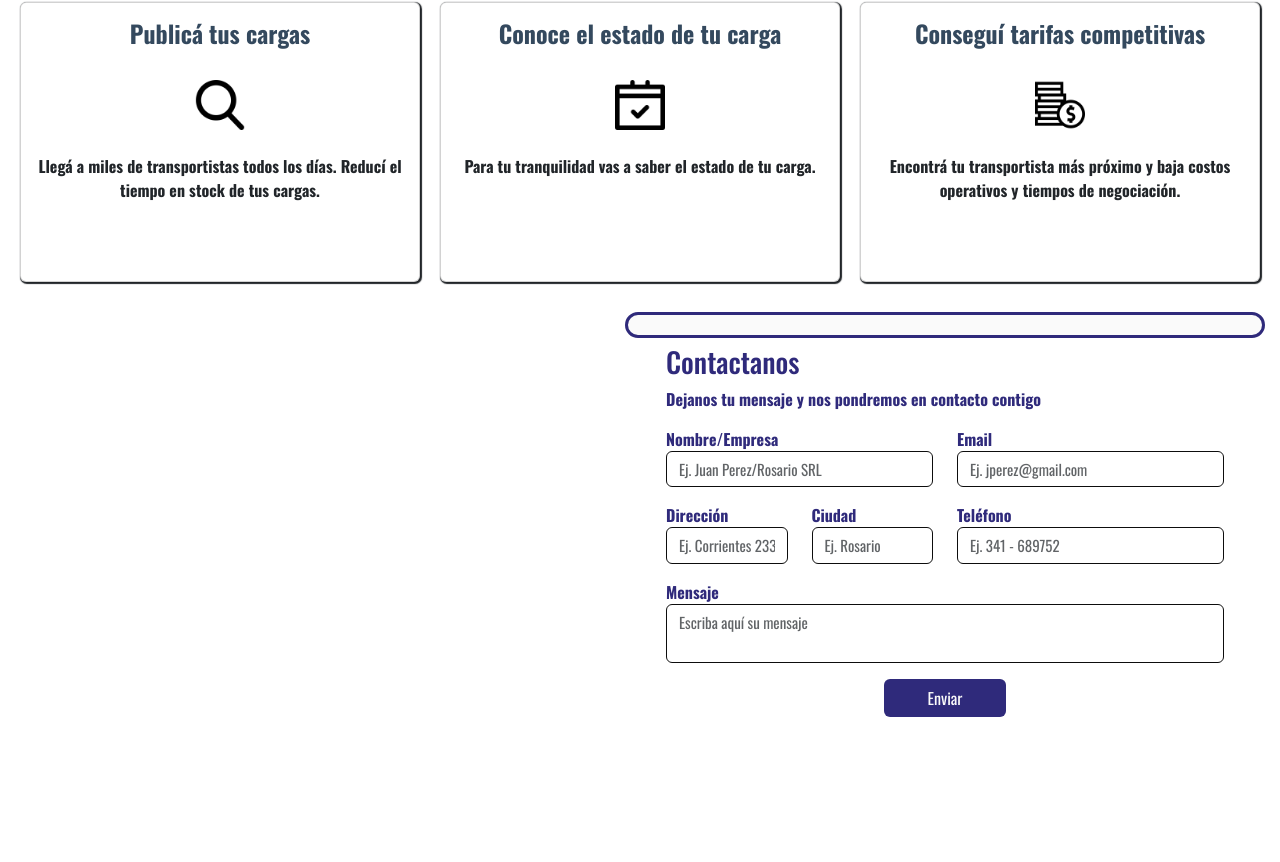
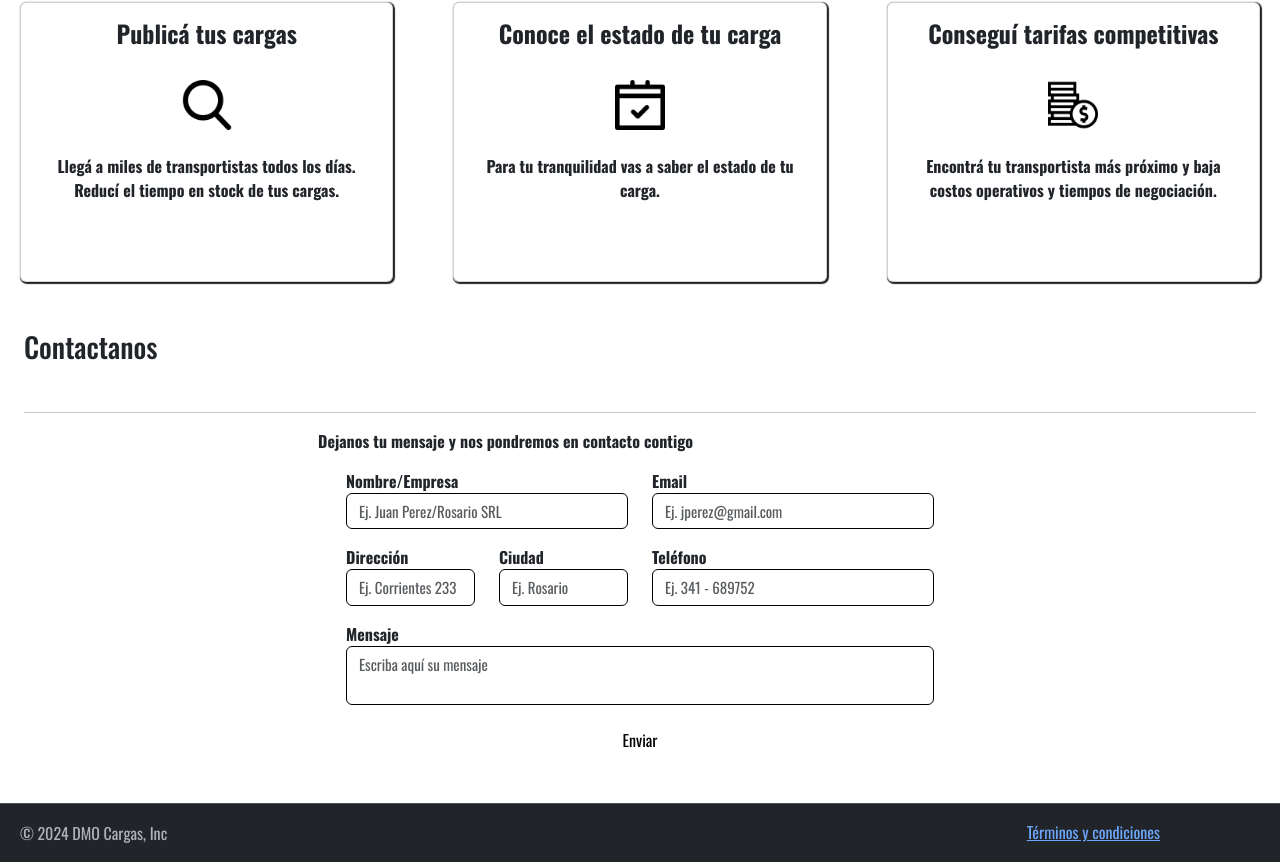
Before and after one commit to matiasmicchele09/DMO-Cargas-2024, an Angular app: page /home in a window 1280 px wide. Shown: the part 1198-2060 px from the top of the page. Before the commit the page ends 1915 px from the top, so only its background shows below. Built offline with nearby package versions, Linux system fonts and the light colour scheme.

Commit message:
Agregado de sección 3 y footer

```diff
--- a/src/app/home-page/home-page.component.css
+++ b/src/app/home-page/home-page.component.css
@@ -84,11 +84,15 @@
 }
 
 /* Information */
+.seccionDos h3{
+  /* color: #DC7633; */
+  /*text-shadow: -5px 0px 7px #000000;*/
+}
 .seccionDos .containerCards {
   margin: 0 20px 0 20px;
   display: grid;
   grid-template-columns: 1fr 1fr 1fr;
-  gap: 20px; /* Espacio entre las cajas */
+  gap: 60px; /* Espacio entre las cajas */
   justify-content: center; /* Centra las columnas horizontalmente */
   align-items: center; /* Centra las filas verticalmente */
 }
@@ -103,8 +107,12 @@
 
 .seccionDos .cardTitle {
   font-weight: bold;
-  color: #34495E;
+  /* color: #DC7633; #34495E; */
   text-align: unset;
+}
+
+.seccionDos .cardBody p {
+  /* color: #DC7633; */
 }
 
 @media screen and (max-width: 1000px) {
@@ -131,25 +139,6 @@
 /* -----------------------------------------------------------------------------------------------------
 ------------------------------------- Sección Tres - Contacto ------------------------------------------
 ----------------------------------------------------------------------------------------------------- */
-
-.seccionTres {
-  position: relative;
-  margin: 0px;
-  padding: 0px;
-  background-color: black;
-}
-
-
-/* .seccionTres .tarjeta {
-  margin: 30px 15px 15px 0;
-  margin-left: auto;
-} */
-
-.seccionTres img {
-  width: 100%;
-  min-height: 500px;
-}
-
 .seccionTres form .nom,
 .e-mail,
 .tel,
@@ -161,28 +150,25 @@
 }
 
 .seccionTres .form-contacto {
-  max-width: 50%;
-  margin: 30px 15px 15px 0;
-  max-height: 450px;
-  margin-left: auto;
-  padding: 10px;
-  border-radius: 15px;
-  border: solid;
-  border-color: #241F74;
-  background-color: #FAFAFA;
-  opacity: 95%;
+  /* max-width: 50%; */
+  /* max-height: 450px; */
 }
 
+.formulario{
+  display: flex;
+  justify-content:center ;
+}
 .seccionTres form .botonEnviar {
   display: flex;
   justify-content: center;
+  margin-bottom: 20px;
 }
 
 .seccionTres form .btnEnviaForm {
-  background: #241F74;
-  color: #FAFAFA;
-  padding-left: 7%;
-  padding-right: 7%;
+  background-color: #ffffff;
+  color: #000000;
+  /* padding-left: 7%;
+  padding-right: 7%; */
 }
 
 .seccionTres form .btnEnviaForm:hover {
@@ -247,10 +233,12 @@
   margin-right: 10px;
 }
 
-footer {
-  width: 100%;
-  height: 70px;
+footer span{
+  /* width: 100%;
+  height: 70px; */
+  margin-left: 20px;
 }
+
 
 footer .terminos {
   /* font-family: Arial, Helvetica, sans-serif; */
@@ -292,17 +280,3 @@ footer .redes {
       display: block;
   }
 }
-
-
-/* Términos y Condiciones*/
-
-div .termsAndconds {
-  padding-top: 20px;
-  /* font-family: Arial, Helvetica, sans-serif; */
-  min-height: 100vh;
-  position: relative;
-}
-
-div .termsAndconds p {
-  text-align: justify;
-}
--- a/src/app/home-page/home-page.component.html
+++ b/src/app/home-page/home-page.component.html
@@ -36,7 +36,7 @@
 <!-- Information -->
 <section class="seccionDos">
   <h3 class="text-center m-4 font-weight-bold">¿Eres transportista?</h3>
-      <div class="containerCards animate__animated animate__fadeInLeft">
+    <div class="containerCards">
         <div class="cardBody card">
             <div class="card-body">
                 <h4 class="cardTitle card-title text-center">Buscá tus cargas</h4>
@@ -62,8 +62,7 @@
     </div>
 
   <h3 class="text-center m-4 font-weight-bold ">¿Eres dador de carga?</h3>
-
-      <div class="containerCards animate__animated animate__fadeInRightBig">
+    <div class="containerCards">
         <div class="cardBody card">
             <div class="card-body">
                 <h4 class="cardTitle card-title text-center">Publicá tus cargas </h4>
@@ -88,42 +87,42 @@
     </div>
 </section>
 <!-- Contact -->
-<section class="seccionTres">
-  <!-- <img class="img" src="assets/img/section-contact.png" alt="imagen Section Three"> -->
-  <div class="container">
+<section class="seccionTres m-4">
+  <h3 class="ml-3 mt-5">Contactanos</h3><br>
+  <hr>
+  <div class="formulario">
 
-      <form autocomplete="off" class="form-contacto card-img-overlay" id="contacto">
+    <form autocomplete="off" class="form-contacto" id="contacto">
+        <p class="ml-3"> <b>Dejanos tu mensaje y nos pondremos en contacto contigo </b></p>
           <div class="form-group row m-3">
-              <h3 class="ml-3 mt-1" style="color: #241F74">Contactanos</h3><br>
-              <p class="ml-3" style="color: #241F74"> <b>Dejanos tu mensaje y nos pondremos en contacto contigo </b></p>
               <div class="col-12 col-lg-6 col-xl-6">
-                  <label class="font-weight-bold" style="color: #241F74"><b>Nombre/Empresa</b></label>
+                  <label class="font-weight-bold"><b>Nombre/Empresa</b></label>
                   <input type="text " class="nom form-control" placeholder="Ej. Juan Perez/Rosario SRL" formControlName="nombre">
               </div>
               <div class="col-12 col-lg-6 col-xl-6">
-                  <label class="font-weight-bold" style="color: #241F74"> <b>Email</b></label>
-                  <input type="email " class="e-mail form-control" placeholder="Ej. jperez@gmail.com" formControlName="correo">
+                  <label class="font-weight-bold"> <b>Email</b></label>
+                  <input type="email " class="e-mail form-control required" placeholder="Ej. jperez@gmail.com" formControlName="correo">
               </div>
           </div>
 
           <div class="form-group row m-3">
               <div class="col-12 col-lg-3 col-xl-3">
-                  <label class="font-weight-bold" style="color: #241F74"> <b>Dirección</b></label>
+                  <label class="font-weight-bold"> <b>Dirección</b></label>
                   <input type="text" class="dir form-control" placeholder="Ej. Corrientes 233" formControlName="calleNum">
               </div>
               <div class="col-12 col-lg-3 col-xl-3">
-                  <label class="font-weight-bold" style="color: #241F74"> <b>Ciudad</b></label>
+                  <label class="font-weight-bold"> <b>Ciudad</b></label>
                   <input type="text" class="ciu form-control" placeholder="Ej. Rosario" formControlName="ciudad">
               </div>
               <div class="col-12 col-lg-6 col-xl-6">
-                  <label class="font-weight-bold" style="color: #241F74"> <b>Teléfono</b></label>
+                  <label class="font-weight-bold"> <b>Teléfono</b></label>
                   <input type="text " class="tel form-control" placeholder="Ej. 341 - 689752" formControlName="telefono">
               </div>
           </div>
 
           <div class="form-group row m-3">
               <div class="col-12">
-                  <label class="font-weight-bold" style="color: #241F74"> <b>Mensaje</b></label>
+                  <label class="font-weight-bold"> <b>Mensaje</b></label>
                   <textarea name="mensaje " id="mensaje " class="mensj form-control" placeholder="Escriba aquí su mensaje" style="resize:none;"></textarea>
               </div>
           </div>
@@ -132,9 +131,22 @@
               <button class="btn btnEnviaForm" type="submit">Enviar</button>
           </div>
       </form>
-
   </div>
 </section>
+
+  <footer class="d-flex flex-wrap justify-content-between align-items-center py-3 border-top bg-dark" data-bs-theme="dark">
+    <div class="col-md-4 d-flex align-items-center">
+      <span class="mb-3 mb-md-0 text-body-secondary">© 2024 DMO Cargas, Inc</span>
+    </div>
+
+    <ul class="nav col-md-4 justify-content-end list-unstyled d-flex">
+      <span class="mb-3 mb-md-0 text-body-secondary"><a href="terms_conds.html" target="_blank">Términos y condiciones</a></span>
+      <li class="ms-3"><a class="text-body-secondary" href="#"><svg class="bi" width="24" height="24"><use xlink:href="#twitter"></use></svg></a></li>
+      <li class="ms-3"><a class="text-body-secondary" href="#"><svg class="bi" width="24" height="24"><use xlink:href="#instagram"></use></svg></a></li>
+      <li class="ms-3"><a class="text-body-secondary" href="#"><svg class="bi" width="24" height="24"><use xlink:href="#facebook"></use></svg></a></li>
+    </ul>
+  </footer>
+
 
 <!-- <footer>
   <div class="contenedor d-flex">
--- a/src/app/home-page/home-page.component.ts
+++ b/src/app/home-page/home-page.component.ts
@@ -1,4 +1,4 @@
-import { Component } from '@angular/core';
+import { Component, ElementRef, HostListener } from '@angular/core';
 
 @Component({
   selector: 'app-home-page',
@@ -6,5 +6,23 @@ import { Component } from '@angular/core';
   styleUrls: ['./home-page.component.css']
 })
 export class HomePageComponent {
+  constructor(private elementRef: ElementRef) {} /* Para obtener una referencia a los elementos de las secciones */
+
+  @HostListener('window:scroll', ['$event']) /* Para detectar los eventos de desplazamiento de la ventana */
+  checkScroll() {
+    const sections = this.elementRef.nativeElement.querySelectorAll('.seccionDos');
+
+    sections.forEach((section: HTMLElement) => {
+      /* Iteramos sobre todas las secciones y comprobamos si la sección está en la mitad de la ventana verticalmente utilizando getBoundingClientRect() */
+      const rect = section.getBoundingClientRect();
+      const windowHeight = window.innerHeight;
+
+      /* Agregamos la clase */
+      if (rect.top < windowHeight / 1.5 && rect.bottom > windowHeight / 1.5) {
+        section.classList.add('animate__animated');
+        section.classList.add('animate__fadeInRightBig');
+      }
+    });
+  }
 
 }
```
Lines whose indentation alone changed are shown as unchanged.
